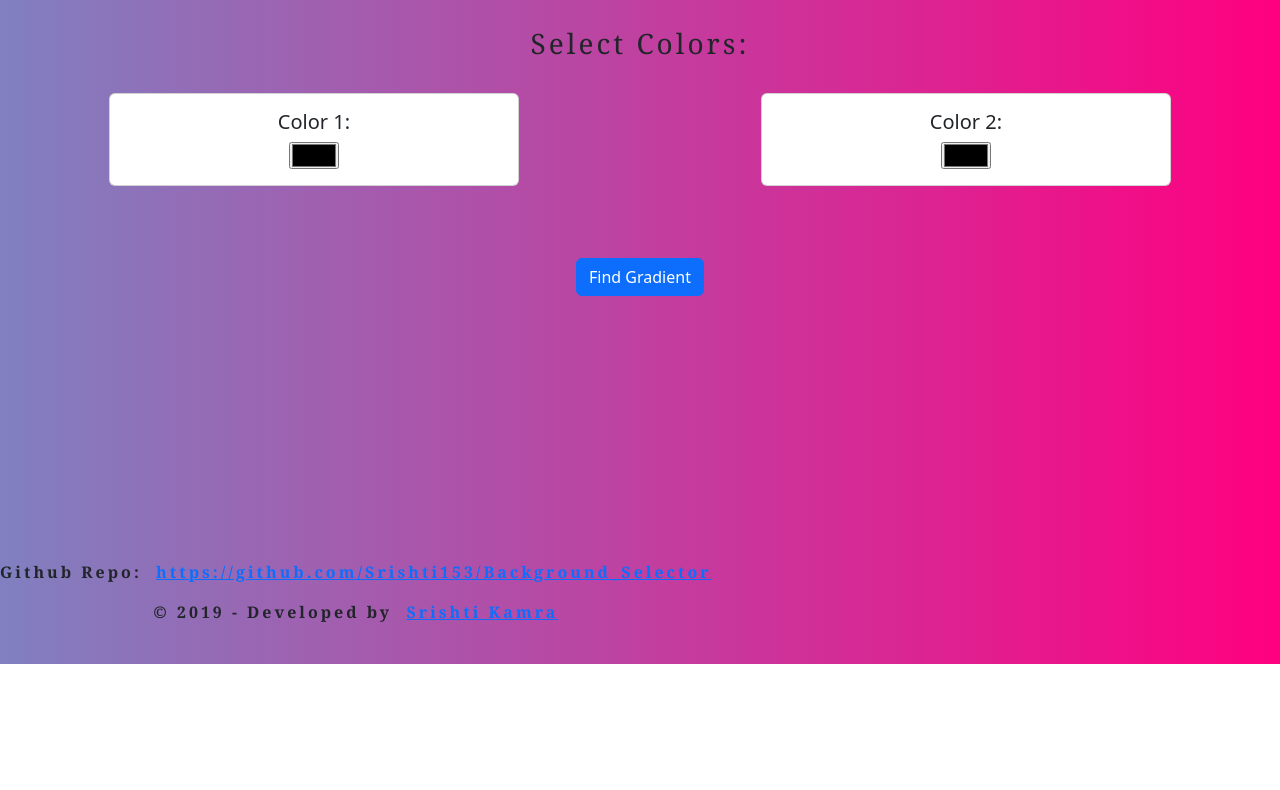
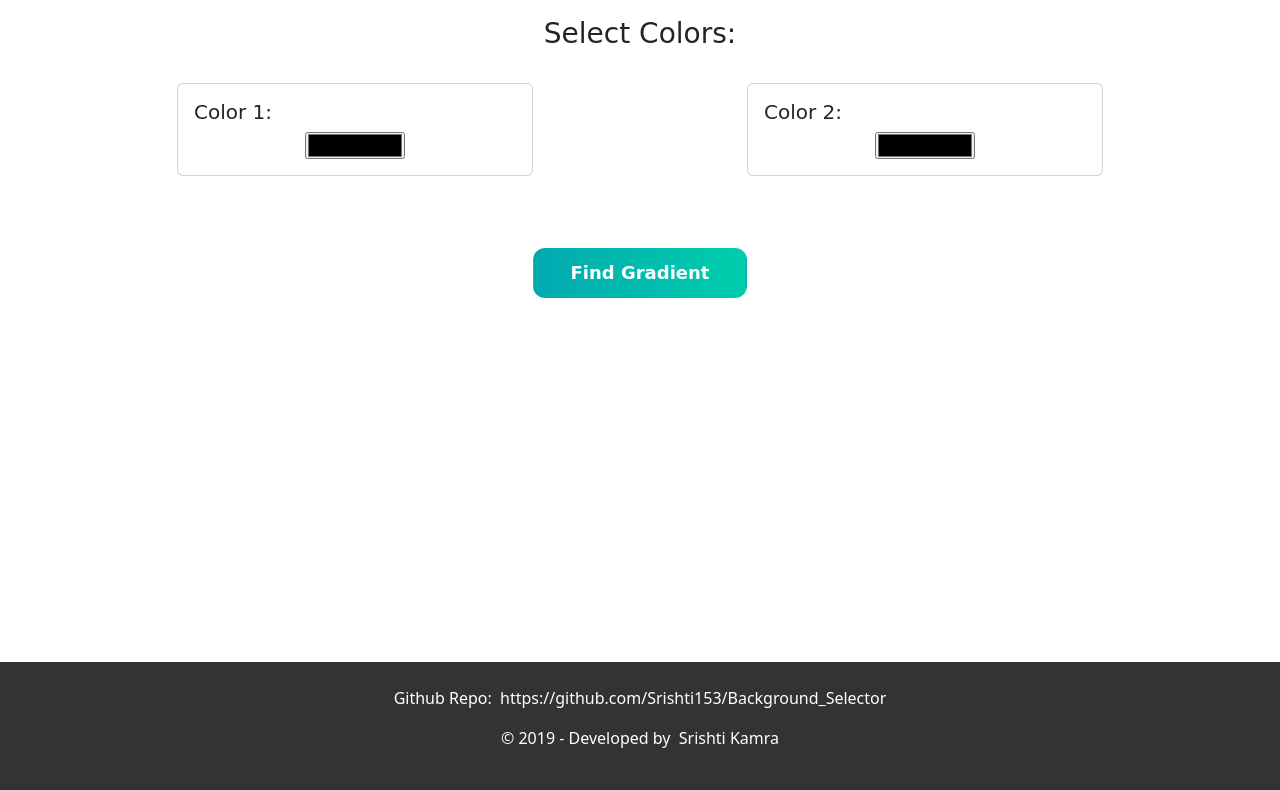
Before and after one commit to Srishti153/Background_Selector, a plain HTML site: page index.html in a window 1280 px wide. Shown: the part 342-1132 px from the top of the page. Before the commit the page ends 1006 px from the top, so only its background shows below. Drawn offline with nearby package versions, Linux system fonts and the light colour scheme.

Commit message:
Update style.css

```diff
--- a/style.css
+++ b/style.css
@@ -1,40 +1,91 @@
-h1,h3,p,footer{
-    letter-spacing: 3px;
-    font-family: Cambria, Cochin, Georgia, Times, 'Times New Roman', serif;
-    font-weight: bolder;
-    text-align: center;
-}
-
-h1{
-    animation: text 3s 1;
-}
-
-@keyframes text{
-    0%{
-        letter-spacing: 8px;
-        margin-bottom: -40px;
-    }
-}
-
-footer{
-    float: left;
-    margin-top: 250px;
-
-}
-
-#input1,#input2{
-    width: 50px;
+#input1,
+#input2 {
+    width: 100px;
     text-align: center;
     margin: auto;
     display: block;
 }
 
-body{
-    background-image: linear-gradient(to right, rgb(128,128,192) ,rgb(255,0,128) );
+#box {
+    height: 100px;
+    width: 100px;
 }
 
-div{
-    display: inline;
-    align-items: center;
-    justify-content: center;
+#code {
+    font-family: courier new;
 }
+
+.text {
+    font-family: Georgia, 'Times New Roman', Times, serif;
+}
+
+.headings {
+    font-family: cursive !important;
+}
+
+.navbar {
+    background: linear-gradient(to right, rgb(51, 51, 51), rgb(51, 51, 51));
+    height: 80px !important;
+}
+
+.theme-color {
+    background: linear-gradient(to right, rgb(2, 170, 176), rgb(0, 205, 172));
+    -webkit-text-fill-color: transparent;
+    -webkit-background-clip: text;
+}
+
+.btn-primary {
+    background: linear-gradient(to right, rgb(2, 170, 176), rgb(0, 205, 172)) !important;
+}
+
+.footer {
+    background: linear-gradient(to right, rgb(51, 51, 51), rgb(51, 51, 51));
+}
+
+.f-text {
+    color: white !important;
+    text-decoration: none;
+}
+
+.n-text {
+    font-size: x-large !important;
+}
+
+.btn-primary {
+    border: 1px solid transparent !important;
+    border-radius: .75rem !important;
+    box-sizing: border-box !important;
+    color: #FFFFFF !important;
+    cursor: pointer !important;
+    flex: 0 0 auto !important;
+    font-size: 1.125rem !important;
+    font-weight: 600 !important;
+    line-height: 1.5rem !important;
+    padding: .75rem 1.2rem !important;
+    text-align: center !important;
+    text-decoration: none #6B7280 solid !important;
+    text-decoration-thickness: auto !important;
+    transition-duration: .2s !important;
+    transition-property: background-color, border-color, color, fill, stroke !important;
+    transition-timing-function: cubic-bezier(.4, 0, 0.2, 1) !important;
+    user-select: none !important;
+    -webkit-user-select: none !important;
+    touch-action: manipulation !important;
+    width: auto !important;
+}
+
+.btn-primary:hover {
+    background-color: rgb(195, 220, 223) !important;
+}
+
+.btn-primary:focus {
+    box-shadow: none !important;
+    outline: 2px solid transparent !important;
+    outline-offset: 2px !important;
+}
+
+@media (min-width: 768px) {
+    .btn-primary {
+        padding: .75rem 1.5rem !important;
+    }
+}
```
